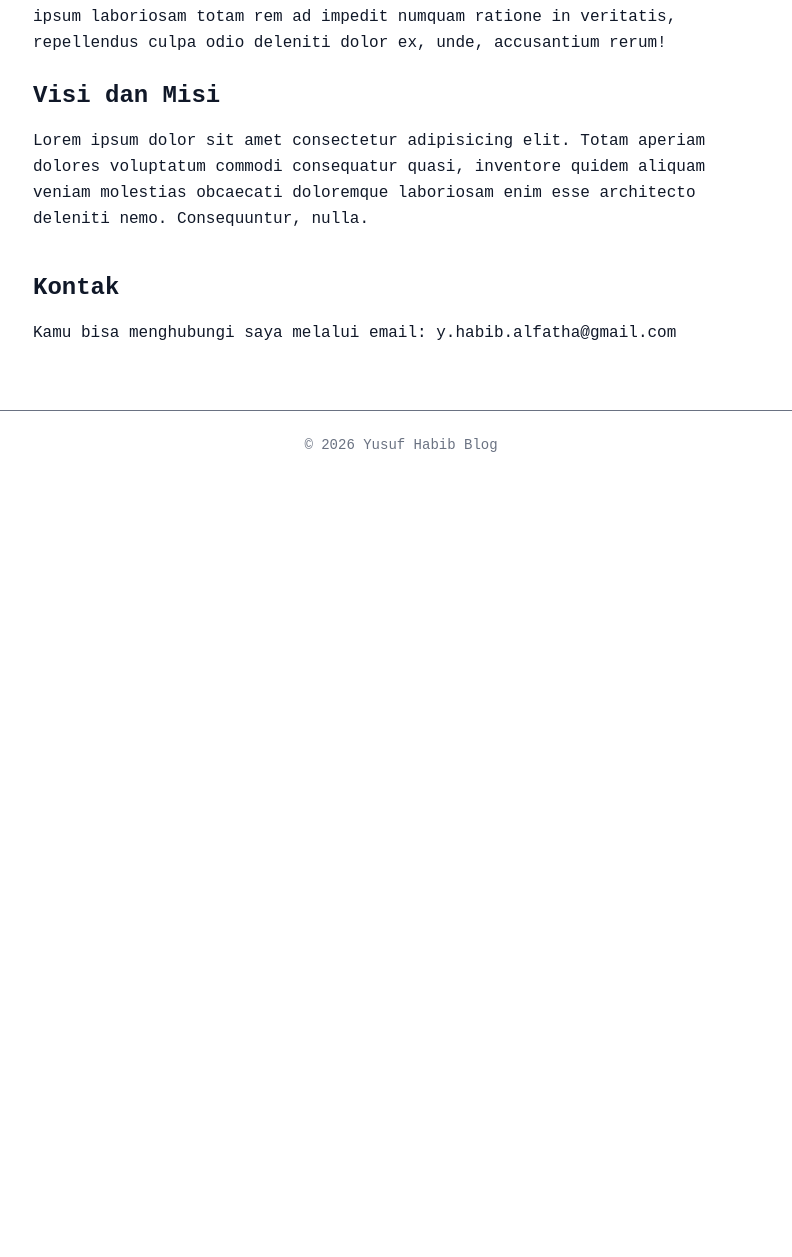
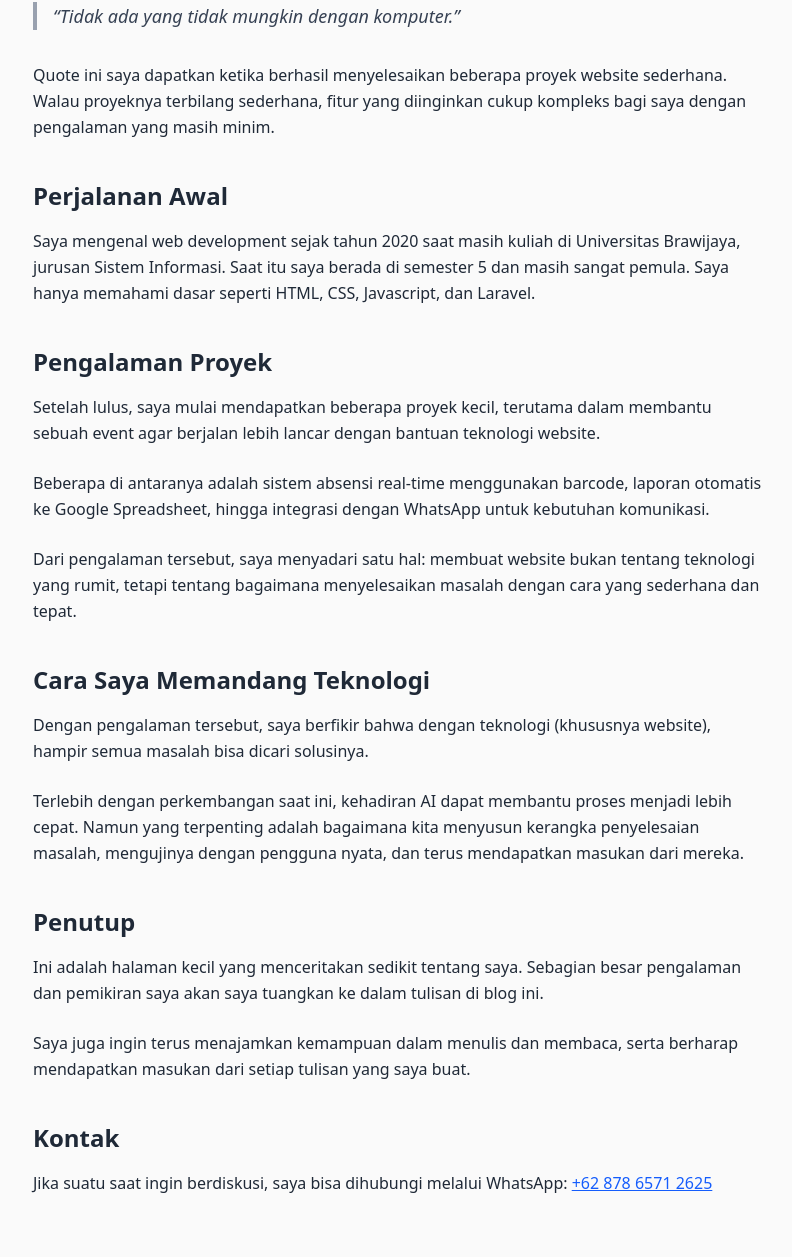
Before and after one commit to yusufhabibalfatha/blog, a website: page tentang-saya.html in a window 1280 px wide. Shown: the part 159-1416 px from the top of the page, without its empty margins (239-1031 px from the left). Before the commit the page ends 800 px from the top, so only its background shows below. Drawn offline with Linux system fonts and the light colour scheme.

Commit message:
Refactor content tentang-saya.html

```diff
--- a/css/input.css
+++ b/css/input.css
@@ -10,6 +10,17 @@
   }
 }
 
+/* body {
+  font-family: "Courier New", Courier, monospace;
+} */
+
 body {
-  font-family: "Courier New", Courier, monospace;
+  font-family:
+    system-ui,
+    -apple-system,
+    BlinkMacSystemFont,
+    "Segoe UI",
+    sans-serif;
+  background-color: #fafafa;
+  color: #1f2937;
 }
--- a/tentang-saya.html
+++ b/tentang-saya.html
@@ -84,7 +84,7 @@
       <div
         class="mx-auto flex max-w-6xl items-center justify-between px-4 py-4"
       >
-        <h1 class="text-xl font-semibold">Yusuf Habib Blog</h1>
+        <p class="text-xl font-semibold">Yusuf Habib Blog</p>
         <nav class="hidden gap-6 text-sm md:flex">
           <a href="./index.html" class="hover:text-gray-500">Beranda</a>
           <a href="./tentang-saya.html" class="hover:text-gray-500"
@@ -99,25 +99,83 @@
       </div>
     </header>
 
-    <main class="mx-auto max-w-3xl px-4 py-10">
-      <h1 class="mb6 text-3xl font-bold">Tentang Saya</h1>
-      <p class="mb-6 leading-relaxed">
-        Lorem ipsum dolor sit amet consectetur, adipisicing elit. At nesciunt
-        ullam ipsum laboriosam totam rem ad impedit numquam ratione in
-        veritatis, repellendus culpa odio deleniti dolor ex, unde, accusantium
-        rerum!
+    <main class="prose-custom mx-auto max-w-3xl px-4 py-10">
+      <h1 class="mb-6 text-3xl font-bold">Tentang Saya</h1>
+
+      <!-- Quote -->
+      <blockquote
+        class="mb-8 border-l-4 border-gray-400 pl-4 text-lg text-gray-700 italic"
+      >
+        “Tidak ada yang tidak mungkin dengan komputer.”
+      </blockquote>
+
+      <p>
+        Quote ini saya dapatkan ketika berhasil menyelesaikan beberapa proyek
+        website sederhana. Walau proyeknya terbilang sederhana, fitur yang
+        diinginkan cukup kompleks bagi saya dengan pengalaman yang masih minim.
       </p>
-      <h2 class="mt10 mb-4 text-2xl font-semibold">Visi dan Misi</h2>
-      <p class="mb-6 leading-relaxed">
-        Lorem ipsum dolor sit amet consectetur adipisicing elit. Totam aperiam
-        dolores voluptatum commodi consequatur quasi, inventore quidem aliquam
-        veniam molestias obcaecati doloremque laboriosam enim esse architecto
-        deleniti nemo. Consequuntur, nulla.
+
+      <h2>Perjalanan Awal</h2>
+      <p>
+        Saya mengenal web development sejak tahun 2020 saat masih kuliah di
+        Universitas Brawijaya, jurusan Sistem Informasi. Saat itu saya berada di
+        semester 5 dan masih sangat pemula. Saya hanya memahami dasar seperti
+        HTML, CSS, Javascript, dan Laravel.
       </p>
-      <h2 class="mt-10 mb-4 text-2xl font-semibold">Kontak</h2>
-      <p class="mb-6 leading-relaxed">
-        Kamu bisa menghubungi saya melalui email:
-        <a href="mailto:y.habib.alfatha@gmail.com">y.habib.alfatha@gmail.com</a>
+
+      <h2>Pengalaman Proyek</h2>
+      <p>
+        Setelah lulus, saya mulai mendapatkan beberapa proyek kecil, terutama
+        dalam membantu sebuah event agar berjalan lebih lancar dengan bantuan
+        teknologi website.
+      </p>
+
+      <p>
+        Beberapa di antaranya adalah sistem absensi real-time menggunakan
+        barcode, laporan otomatis ke Google Spreadsheet, hingga integrasi dengan
+        WhatsApp untuk kebutuhan komunikasi.
+      </p>
+
+      <p>
+        Dari pengalaman tersebut, saya menyadari satu hal: membuat website bukan
+        tentang teknologi yang rumit, tetapi tentang bagaimana menyelesaikan
+        masalah dengan cara yang sederhana dan tepat.
+      </p>
+
+      <h2>Cara Saya Memandang Teknologi</h2>
+      <p>
+        Dengan pengalaman tersebut, saya berfikir bahwa dengan teknologi
+        (khususnya website), hampir semua masalah bisa dicari solusinya.
+      </p>
+
+      <p>
+        Terlebih dengan perkembangan saat ini, kehadiran AI dapat membantu
+        proses menjadi lebih cepat. Namun yang terpenting adalah bagaimana kita
+        menyusun kerangka penyelesaian masalah, mengujinya dengan pengguna
+        nyata, dan terus mendapatkan masukan dari mereka.
+      </p>
+
+      <h2>Penutup</h2>
+      <p>
+        Ini adalah halaman kecil yang menceritakan sedikit tentang saya.
+        Sebagian besar pengalaman dan pemikiran saya akan saya tuangkan ke dalam
+        tulisan di blog ini.
+      </p>
+
+      <p>
+        Saya juga ingin terus menajamkan kemampuan dalam menulis dan membaca,
+        serta berharap mendapatkan masukan dari setiap tulisan yang saya buat.
+      </p>
+
+      <h2>Kontak</h2>
+      <p>
+        Jika suatu saat ingin berdiskusi, saya bisa dihubungi melalui WhatsApp:
+        <a
+          href="https://wa.me/6287865712625"
+          class="text-blue-600 underline hover:text-blue-800"
+        >
+          +62 878 6571 2625
+        </a>
       </p>
     </main>
     <footer class="border-t py-6 text-center text-sm text-gray-500">
```
Also changed, not shown: css/output.css.
